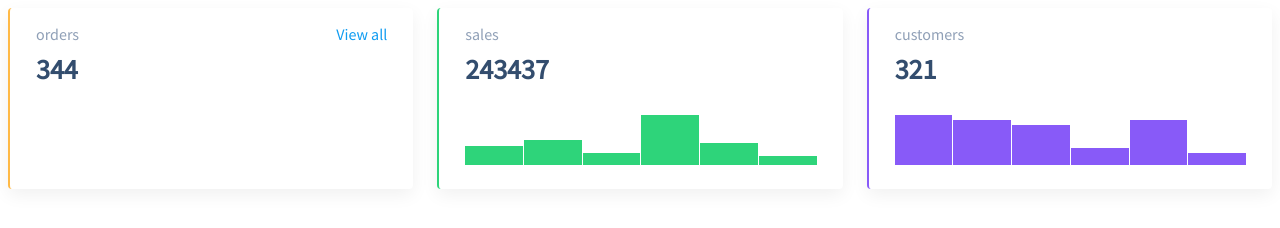
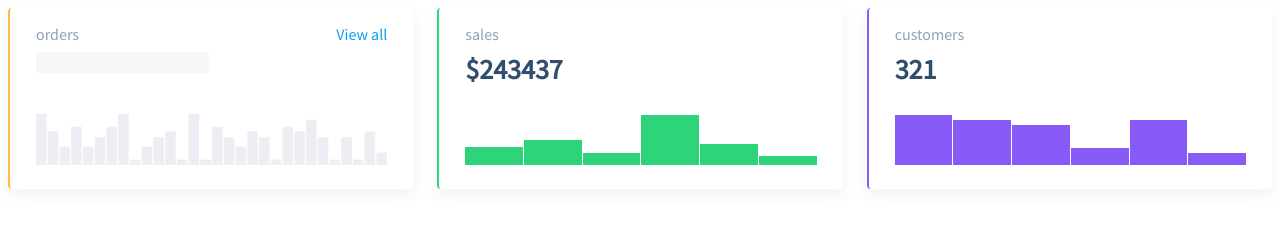
Before and after one commit to js-tasks-ru/js-20230914_nik-smirnov-1996, a website: page 04-oop-basic-intro-to-dom/1-column-chart/index.html in a window 1280 px wide. Drawn offline with Linux system fonts and the light colour scheme.

Commit message:
fourth task

```diff
--- a/04-oop-basic-intro-to-dom/1-column-chart/index.js
+++ b/04-oop-basic-intro-to-dom/1-column-chart/index.js
@@ -1,25 +1,28 @@
 export default class ColumnChart {
+  chartHeight = 50;
+
   constructor(config = {}) {
     this.config = { ...config };
+    this.element = this.createElement();
   }
 
-  title(config) {
-    const link = `<a href=${config?.link} class="column-chart__link">View all</a>`;
-
-    return config?.link ? `${config?.label}` + link : `${config?.label}`;
+  title() {
+    const link = `<a href=${this.config?.link} class="column-chart__link">View all</a>`;
+    return this.config?.link
+      ? `${this.config?.label}` + link
+      : `${this.config?.label}`;
   }
 
-  createElement(config) {
-
-    const maxValue = Math.max(...config?.data);
-
+  createElement() {
     let element = document.createElement(`div`);
     element.className = "column-chart";
-    element.style = "--chart-height: 50";
+    if (!this.config?.data || this.config?.data.length === 0) {
+      element.classList.add("column-chart_loading");
+    }
 
     let title = document.createElement("div");
     title.className = "column-chart__title";
-    title.innerHTML = this.title(config);
+    title.innerHTML = this.title();
 
     let container = document.createElement("div");
     container.className = "column-chart__container";
@@ -27,7 +30,9 @@ export default class ColumnChart {
     let containerHeader = document.createElement("div");
     containerHeader.className = "column-chart__header";
     containerHeader.dataset.element = "header";
-    containerHeader.innerHTML = config?.value;
+    containerHeader.innerHTML = this.config?.formatHeading
+      ? this.config?.formatHeading(this.config?.value)
+      : this.config?.value;
 
     let containerBody = document.createElement("div");
     containerBody.className = "column-chart__chart";
@@ -35,13 +40,18 @@ export default class ColumnChart {
 
     let containerBodyElement = document.createElement("div");
 
-    config?.data.forEach((element, index) => {
-        let cloneElement = containerBodyElement.cloneNode();
-        cloneElement.key = index;
-        cloneElement.style = `--value: ${(50 * element) / maxValue}`;
-        cloneElement.dataset.tooltip = `${Math.round((element / maxValue) * 100)}%`;
-        containerBody.appendChild(cloneElement);
-    })
+    this.config?.data?.forEach((element, index) => {
+      let cloneElement = containerBodyElement.cloneNode();
+      const maxValue = Math.max(...this.config?.data);
+      cloneElement.key = index;
+      cloneElement.style = `--value: ${Math.floor(
+        (this.chartHeight * element) / maxValue
+      )}`;
+      cloneElement.dataset.tooltip = `${((element / maxValue) * 100).toFixed(
+        0
+      )}%`;
+      containerBody.appendChild(cloneElement);
+    });
 
     container.appendChild(containerHeader);
     container.appendChild(containerBody);
@@ -52,7 +62,15 @@ export default class ColumnChart {
     return element;
   }
 
-  get element() {
-    return this.createElement(this.config);
+  remove() {
+    this.element.remove();
+  }
+
+  destroy() {
+    this.remove();
+  }
+
+  update(value) {
+    this.config.data = value;
   }
 }
```
Also changed, not shown: 04-oop-basic-intro-to-dom/1-column-chart/index.html (+0 -1 lines).
